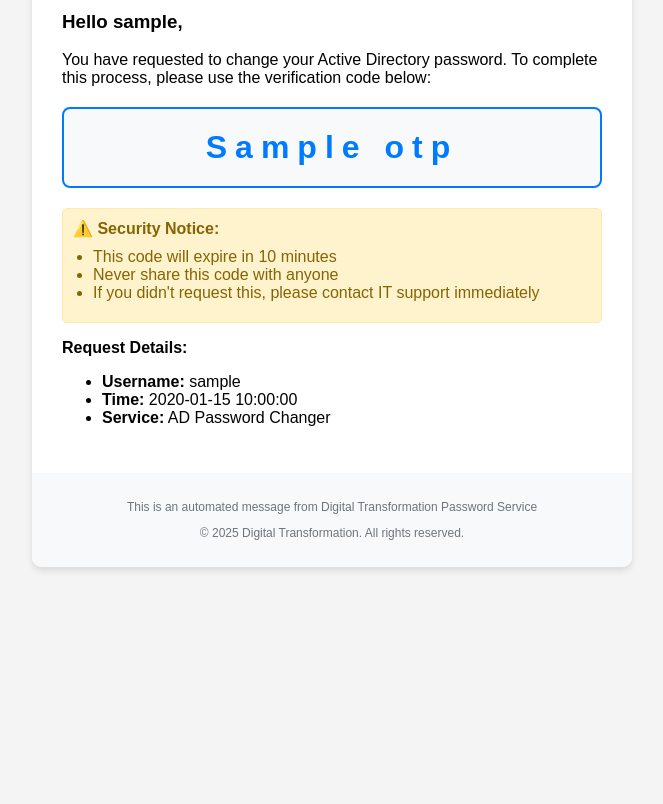
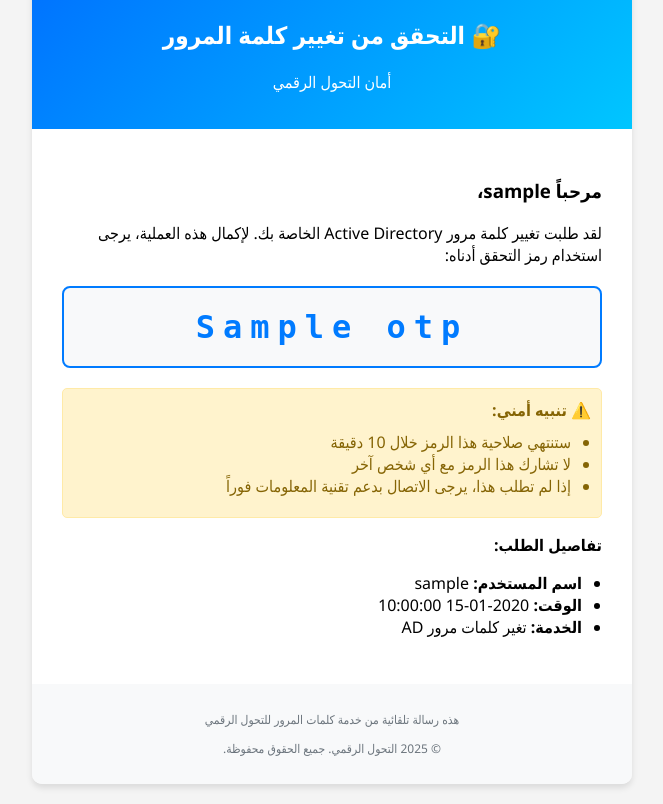
Before and after one commit to Yousif-Mobark/AD-changer, a Flask app: template templates/otp_email.html in a window 1280 px wide. Shown: the part 200-1004 px from the top of the page, without its empty margins (308-971 px from the left). Before the commit the page ends 771 px from the top, so only its background shows below. Run offline with Flask 3, Linux system fonts and the light colour scheme; the template is opened without the code that fills it: most values are stand-ins (such as "Sample title", 1, 10 or a date in 2020).

Commit message:
feat: add base64 logo support in OTP email and enhance email content with Arabic localization

```diff
--- a/templates/index.html
+++ b/templates/index.html
@@ -60,7 +60,7 @@
                                        autocomplete="username">
                                 <div class="form-text">
                                     <i class="bi bi-info-circle me-1"></i>
-                                    Enter your AD username (e.g., john.doe)
+
                                 </div>
                             </div>
 
--- a/templates/otp_email.html
+++ b/templates/otp_email.html
@@ -1,29 +1,46 @@
 <!DOCTYPE html>
-<html>
+<html dir="rtl" lang="ar">
   <head>
+    <meta charset="UTF-8">
     <style>
       body {
-            font-family: Arial, sans-serif;
+        font-family: "Segoe UI", Tahoma, Arial, sans-serif;
         background-color: #f4f4f4;
         margin: 0;
         padding: 20px;
+        direction: rtl;
       }
       .container {
         max-width: 600px;
         margin: 0 auto;
         background-color: white;
         border-radius: 10px;
-            box-shadow: 0 4px 6px rgba(0,0,0,0.1);
+        box-shadow: 0 4px 6px rgba(0, 0, 0, 0.1);
+        direction: rtl;
+      }
+      .logo-section {
+        background-color: white;
+        padding: 20px;
+        text-align: center;
+        border-radius: 10px 10px 0 0;
+        border-bottom: 1px solid #e9ecef;
+      }
+      .logo {
+        max-width: 150px;
+        height: auto;
+        margin: 0 auto;
       }
       .header {
         background: linear-gradient(135deg, #0072ff, #00c6ff);
         color: white;
         padding: 20px;
         text-align: center;
-            border-radius: 10px 10px 0 0;
+        border-radius: 0;
       }
       .content {
         padding: 30px;
+        text-align: right;
+        direction: rtl;
       }
       .otp-box {
         background-color: #f8f9fa;
@@ -38,6 +55,7 @@
         font-weight: bold;
         color: #007bff;
         letter-spacing: 8px;
+        font-family: monospace;
       }
       .footer {
         background-color: #f8f9fa;
@@ -55,41 +73,55 @@
         margin: 15px 0;
         color: #856404;
       }
+      ul {
+        text-align: right;
+        padding-right: 20px;
+      }
     </style>
   </head>
   <body>
     <div class="container">
+      <!-- Logo Section -->
+      <div class="logo-section">
+        <img src="https://assets.nelc.gov.sa/html-ltr/img/logo-1.png" alt="شعار الشركة" class="logo" />
+      </div>
+
       <div class="header">
-            <h2>🔐 Password Change Verification</h2>
-            <p>Digital Transformation Security</p>
+        <h2>🔐 التحقق من تغيير كلمة المرور</h2>
+        <p>أمان التحول الرقمي</p>
       </div>
       <div class="content">
-            <h3>Hello {{ username }},</h3>
-            <p>You have requested to change your Active Directory password. To complete this process, please use the verification code below:</p>
+        <h3>مرحباً {{ username }}،</h3>
+        <p>
+          لقد طلبت تغيير كلمة مرور Active Directory الخاصة بك. لإكمال هذه العملية،
+          يرجى استخدام رمز التحقق أدناه:
+        </p>
 
         <div class="otp-box">
           <div class="otp-code">{{ otp }}</div>
         </div>
 
         <div class="warning">
-                <strong>⚠️ Security Notice:</strong>
-                <ul style="margin: 10px 0; padding-left: 20px;">
-                    <li>This code will expire in {{ expiry_minutes }} minutes</li>
-                    <li>Never share this code with anyone</li>
-                    <li>If you didn't request this, please contact IT support immediately</li>
+          <strong>⚠️ تنبيه أمني:</strong>
+          <ul style="margin: 10px 0; padding-right: 20px">
+            <li>ستنتهي صلاحية هذا الرمز خلال {{ expiry_minutes }} دقيقة</li>
+            <li>لا تشارك هذا الرمز مع أي شخص آخر</li>
+            <li>إذا لم تطلب هذا، يرجى الاتصال بدعم تقنية المعلومات فوراً</li>
           </ul>
         </div>
 
-            <p><strong>Request Details:</strong></p>
+        <p><strong>تفاصيل الطلب:</strong></p>
         <ul>
-                <li><strong>Username:</strong> {{ username }}</li>
-                <li><strong>Time:</strong> {{ timestamp }}</li>
-                <li><strong>Service:</strong> AD Password Changer</li>
+          <li><strong>اسم المستخدم:</strong> {{ username }}</li>
+          <li><strong>الوقت:</strong> {{ timestamp }}</li>
+          <li><strong>الخدمة:</strong> تغير كلمات مرور AD</li>
         </ul>
       </div>
       <div class="footer">
-            <p>This is an automated message from Digital Transformation Password Service</p>
-            <p>© 2025 Digital Transformation. All rights reserved.</p>
+        <p>
+          هذه رسالة تلقائية من خدمة كلمات المرور للتحول الرقمي
+        </p>
+        <p>© 2025 التحول الرقمي. جميع الحقوق محفوظة.</p>
       </div>
     </div>
   </body>
```
Lines whose indentation alone changed are shown as unchanged.
